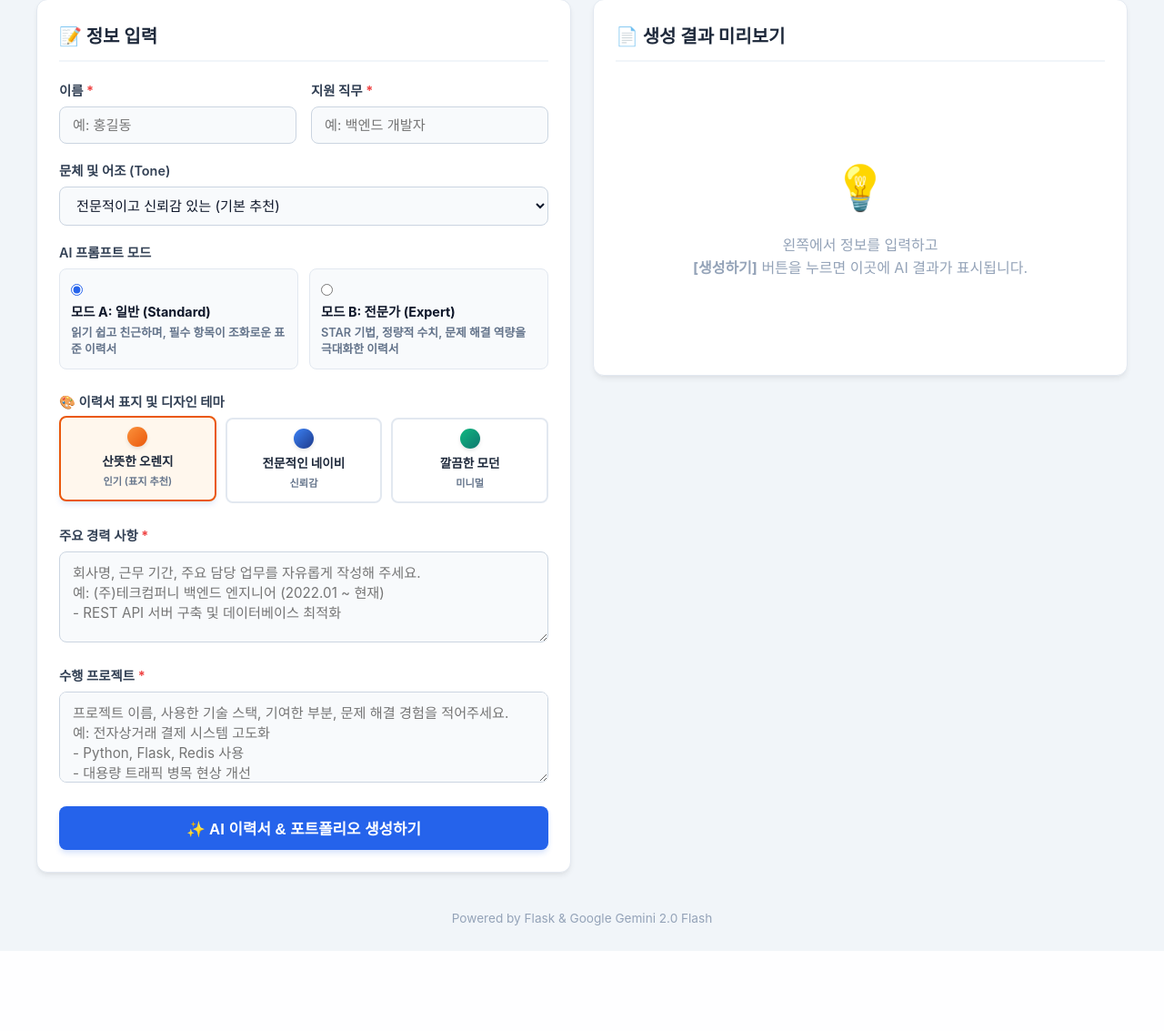
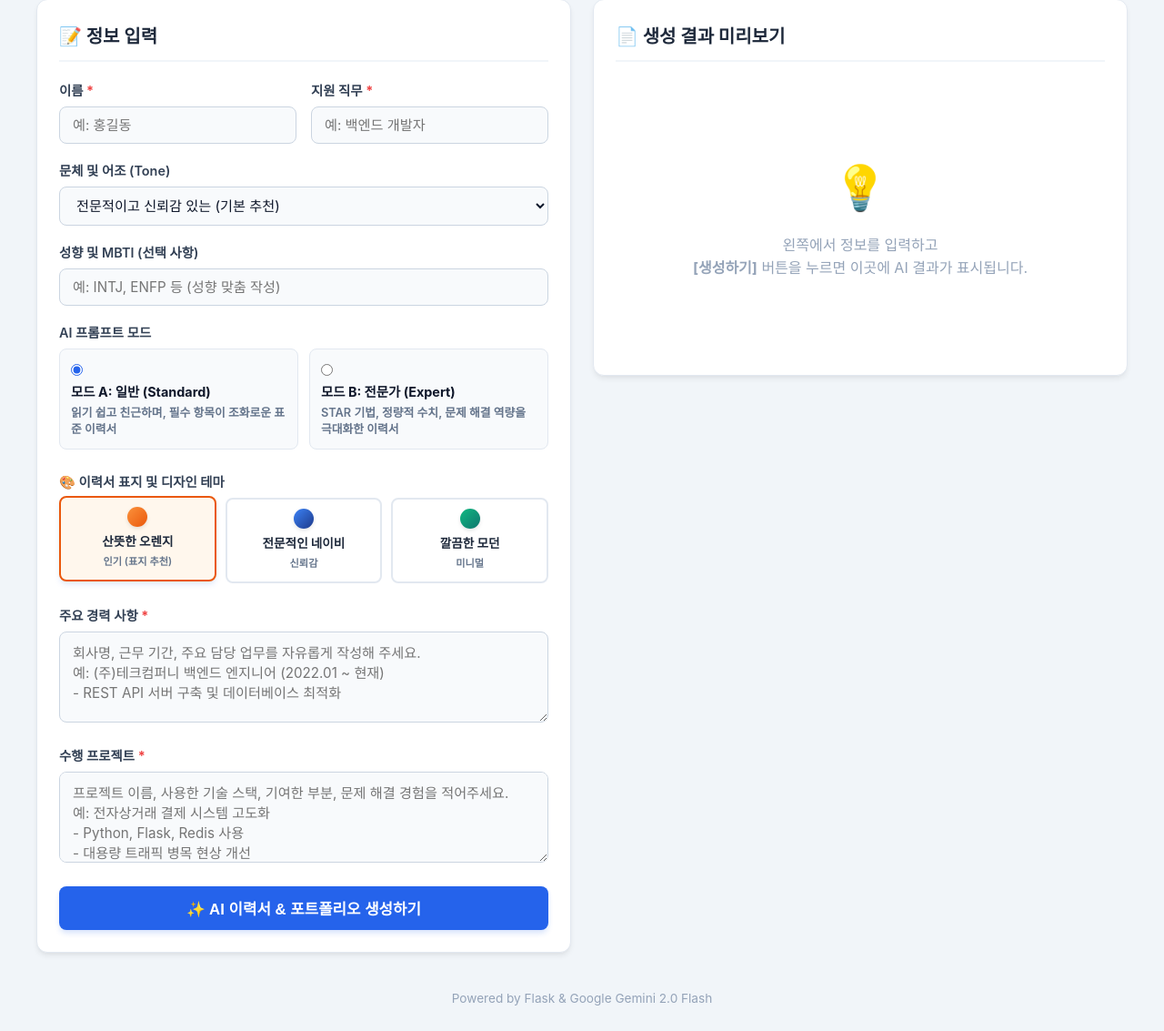
Before and after one commit to taylor02806-tech/resume-builder, a Flask app: page / in a window 1280 px wide. Shown: the part 138-1271 px from the top of the page at 91% size. Before the commit the page ends 1183 px from the top, so only its background shows below. Run offline with Flask 3, Linux system fonts and the light colour scheme; some libraries are stand-ins or nearby versions.

Commit message:
added mbti

```diff
--- a/app.py
+++ b/app.py
@@ -66,10 +66,11 @@ def generate():
     experience = data.get("experience", "").strip()
     projects = data.get("projects", "").strip()
     tone = data.get("tone", "전문적이고 신뢰감 있는")
+    mbti = data.get("mbti", "").strip().upper()
     prompt_type = data.get("prompt_type", "general")  # 'general' (Prompt A) 또는 'expert' (Prompt B)
 
     # 백엔드 로그: 수신된 요청 정보 기록
-    logger.info("AI 생성 요청 수신 - 이름: %s, 직무: %s, 모드: %s, 톤: %s", name, role, prompt_type, tone)
+    logger.info("AI 생성 요청 수신 - 이름: %s, 직무: %s, MBTI: %s, 모드: %s, 톤: %s", name, role, mbti or "미입력", prompt_type, tone)
 
     # 6-2. 백엔드 입력값 유효성 검증 (Validation)
     if not name:
@@ -104,6 +105,7 @@ def generate():
 - 이름: {name}
 - 지원 직무: {role}
 - 어조 및 스타일(Tone): {tone}
+- 성향 및 MBTI: {mbti if mbti else "미기재"}
 - 주요 경력 사항:
 {experience}
 - 수행 프로젝트:
@@ -119,7 +121,7 @@ def generate():
      * 프로젝트별 배경 및 목표
      * 본인의 구체적 기여도 및 사용 기술 스택
      * 기술적 난제 해결 과정(Problem Solving) 및 구체적 비즈니스/기술적 성과
-2. 어조: '{tone}' 분위기를 철저히 반영하되, 설득력 있고 전문적인 어휘를 사용하세요.
+2. 어조 및 성향: '{tone}' 분위기를 철저히 반영하되, 설득력 있고 전문적인 어휘를 사용하세요.{f" 또한 지원자의 MBTI({mbti}) 성향(업무 스타일, 문제 해결 및 협업 강점)을 프로필 요약과 역량 설명에 자연스럽게 녹여내세요." if mbti else ""}
 3. 출력 형식: 깔끔하게 서식화된 Markdown 문법(#, ##, -, **굵게** 등)을 사용하세요.
 """
     else:
@@ -135,6 +137,7 @@ def generate():
 - 이름: {name}
 - 지원 직무: {role}
 - 어조 및 스타일(Tone): {tone}
+- 성향 및 MBTI: {mbti if mbti else "미기재"}
 - 주요 경력 사항:
 {experience}
 - 수행 프로젝트:
@@ -150,7 +153,7 @@ def generate():
      * 주요 프로젝트 소개
      * 담당 역할 및 사용 기술
      * 배운 점 및 주요 성과
-2. 어조: '{tone}' 스타일에 맞추어 자연스럽고 매력적인 문장으로 작성하세요.
+2. 어조 및 성향: '{tone}' 스타일에 맞추어 자연스럽고 매력적인 문장으로 작성하세요.{f" 지원자의 MBTI({mbti}) 특성을 자기소개 및 역량 서술에 긍정적인 직무 강점으로 부각해 주세요." if mbti else ""}
 3. 출력 형식: 보기 편한 Markdown 문법(#, ##, -, **굵게** 등)을 적용하세요.
 """
 
--- a/public/static/js/app.js
+++ b/public/static/js/app.js
@@ -12,6 +12,7 @@ document.addEventListener("DOMContentLoaded", () => {
     const nameInput = document.getElementById("name");
     const roleInput = document.getElementById("role");
     const toneSelect = document.getElementById("tone");
+    const mbtiInput = document.getElementById("mbti");
     const experienceInput = document.getElementById("experience");
     const projectsInput = document.getElementById("projects");
     const submitBtn = document.getElementById("submitBtn");
@@ -53,6 +54,7 @@ document.addEventListener("DOMContentLoaded", () => {
         const name = nameInput.value.trim();
         const role = roleInput.value.trim();
         const tone = toneSelect.value;
+        const mbti = mbtiInput ? mbtiInput.value.trim().toUpperCase() : "";
         const experience = experienceInput.value.trim();
         const projects = projectsInput.value.trim();
 
@@ -100,6 +102,7 @@ document.addEventListener("DOMContentLoaded", () => {
                 name: name,
                 role: role,
                 tone: tone,
+                mbti: mbti,
                 prompt_type: promptType,
                 experience: experience,
                 projects: projects
--- a/static/js/app.js
+++ b/static/js/app.js
@@ -12,6 +12,7 @@ document.addEventListener("DOMContentLoaded", () => {
     const nameInput = document.getElementById("name");
     const roleInput = document.getElementById("role");
     const toneSelect = document.getElementById("tone");
+    const mbtiInput = document.getElementById("mbti");
     const experienceInput = document.getElementById("experience");
     const projectsInput = document.getElementById("projects");
     const submitBtn = document.getElementById("submitBtn");
@@ -53,6 +54,7 @@ document.addEventListener("DOMContentLoaded", () => {
         const name = nameInput.value.trim();
         const role = roleInput.value.trim();
         const tone = toneSelect.value;
+        const mbti = mbtiInput ? mbtiInput.value.trim().toUpperCase() : "";
         const experience = experienceInput.value.trim();
         const projects = projectsInput.value.trim();
 
@@ -100,6 +102,7 @@ document.addEventListener("DOMContentLoaded", () => {
                 name: name,
                 role: role,
                 tone: tone,
+                mbti: mbti,
                 prompt_type: promptType,
                 experience: experience,
                 projects: projects
--- a/templates/index.html
+++ b/templates/index.html
@@ -53,6 +53,12 @@
                             <option value="담백하고 솔직한">담백하고 솔직한</option>
                             <option value="논리적이고 데이터 중심적인">논리적이고 데이터 중심적인</option>
                         </select>
+                    </div>
+
+                    <!-- 2-1. MBTI 성향 입력 (선택 사항) -->
+                    <div class="form-group">
+                        <label for="mbti">성향 및 MBTI (선택 사항)</label>
+                        <input type="text" id="mbti" name="mbti" placeholder="예: INTJ, ENFP 등 (성향 맞춤 작성)" maxlength="4" style="text-transform: uppercase;">
                     </div>
 
                     <!-- 3. AI 작성 모드 선택 (Prompt A vs Prompt B) -->
```
